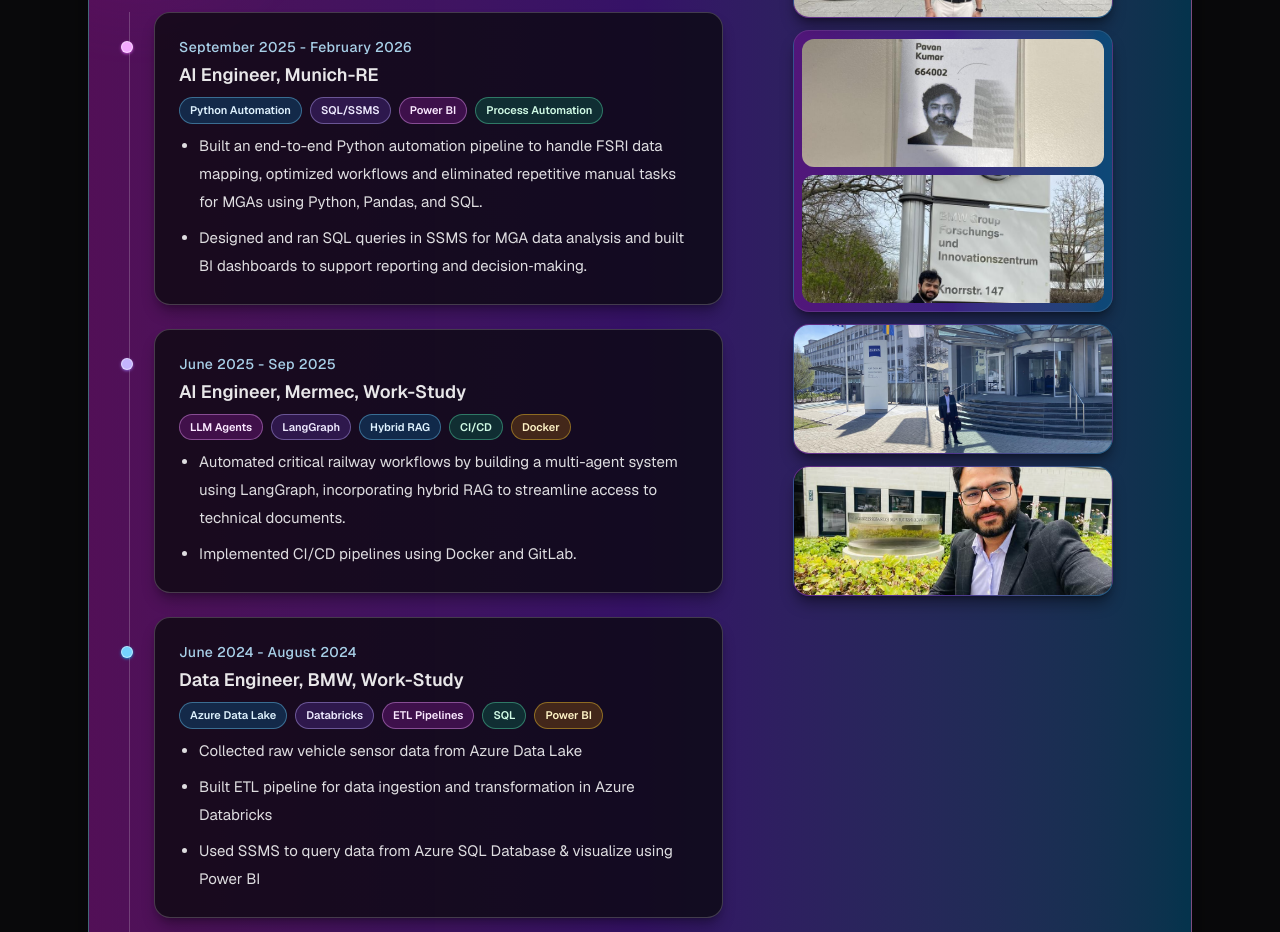
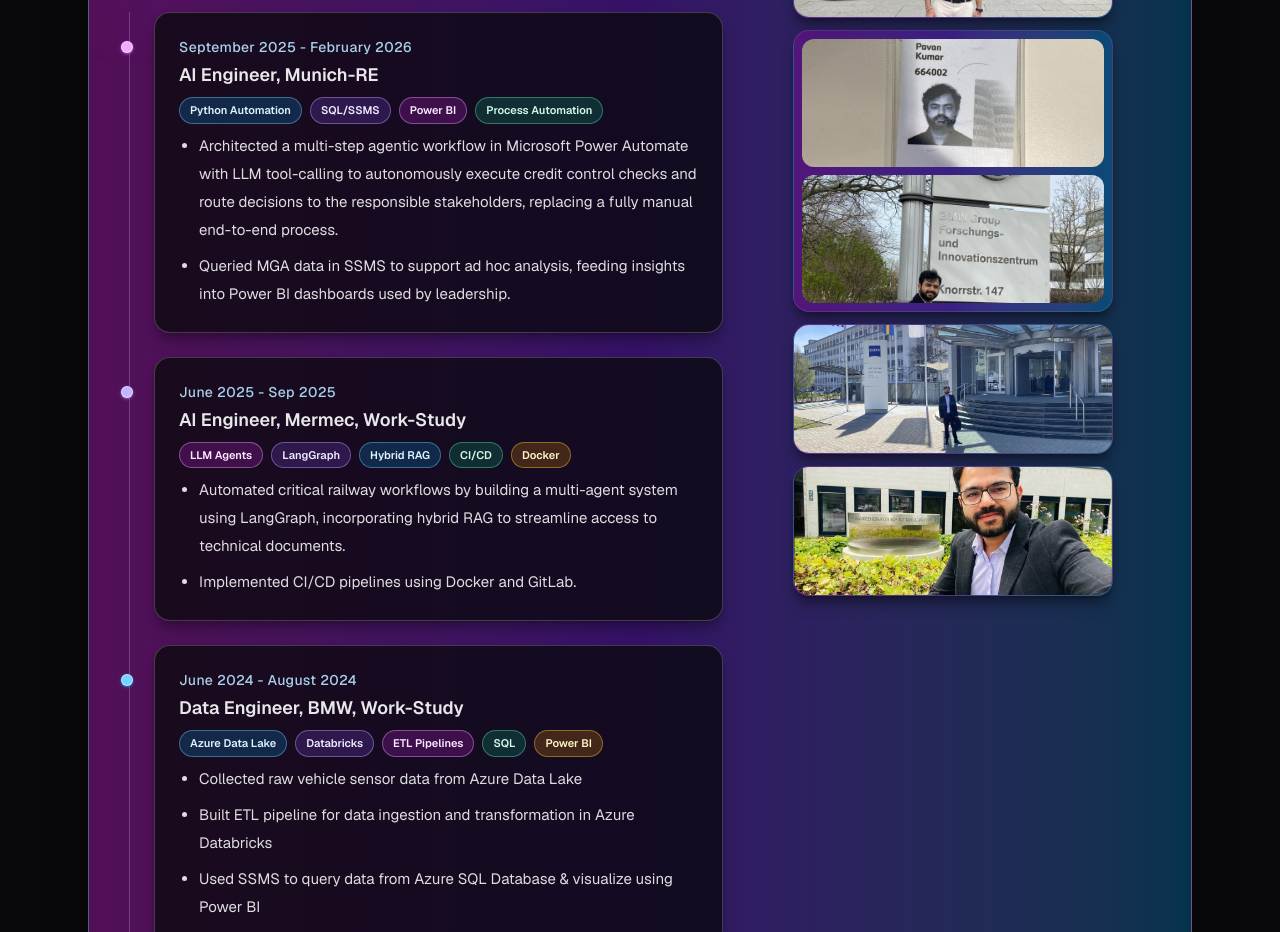
Before and after one commit to Pavan-AIML/my-ai-portfolio, a Next.js app: page / in a window 1280 px wide. Shown: the part 1320-2252 px from the top of the page. Built offline with nearby package versions, Linux system fonts and the light colour scheme.

Commit message:
updating the page.tsx fle

```diff
--- a/app/page.tsx
+++ b/app/page.tsx
@@ -229,12 +229,10 @@
           </div>
           <ul className="mt-2 list-disc space-y-2 pl-5 text-sm leading-7 text-zinc-100/90 md:text-[15px]">
           <li>
-            Built an end-to-end Python automation pipeline to handle FSRI data mapping, optimized workflows
-            and eliminated repetitive manual tasks for MGAs using Python, Pandas, and SQL.
+          Architected a multi-step agentic workflow in Microsoft Power Automate with LLM tool-calling to autonomously execute credit control checks and route decisions to the responsible stakeholders, replacing a fully manual end-to-end process.
           </li>
           <li>
-            Designed and ran SQL queries in SSMS for MGA data analysis and built BI dashboards to support
-            reporting and decision‑making.
+          Queried MGA data in SSMS to support ad hoc analysis, feeding insights into Power BI dashboards used by leadership.
           </li>
       </ul>
 
```
